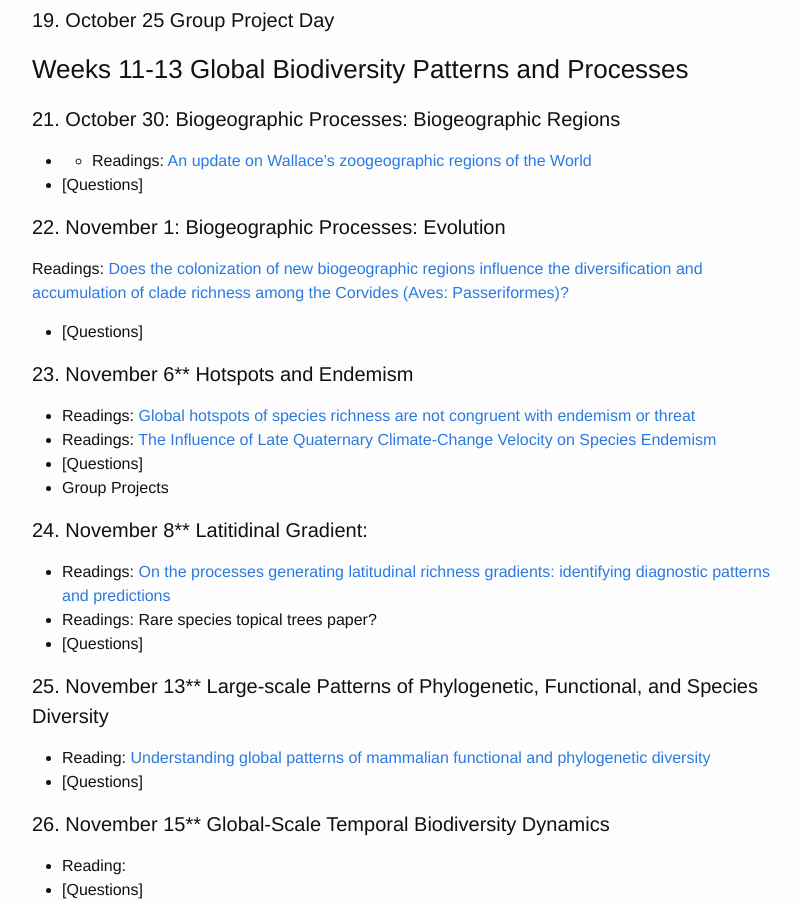
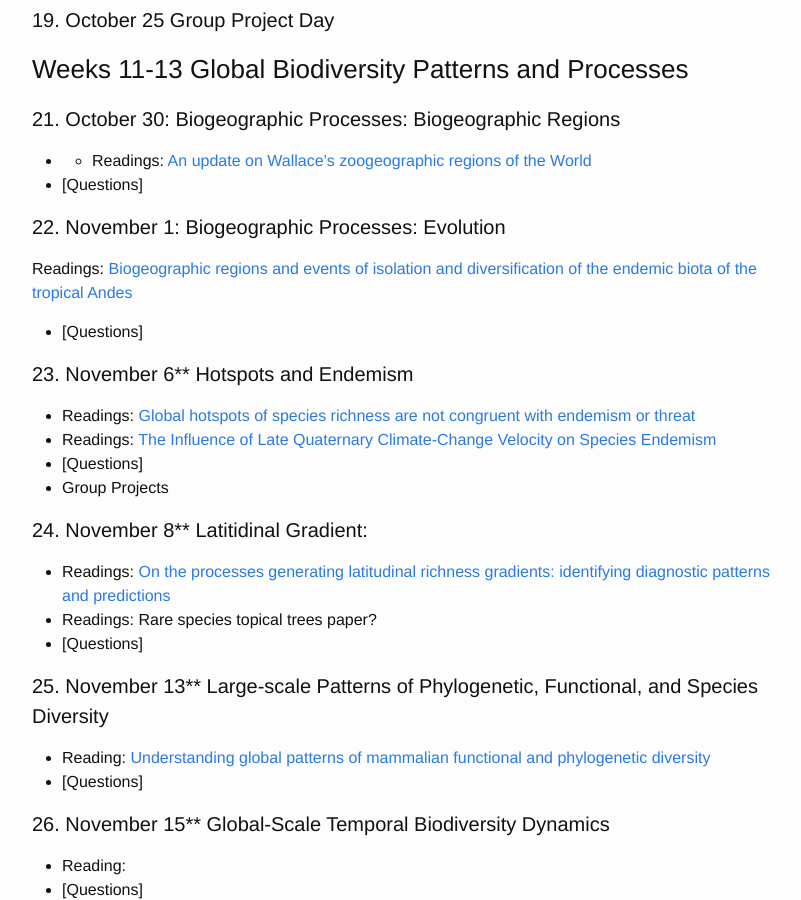
Before and after one commit to skmorgane/biodiversity-course, a Jekyll site: the page built from schedule.md, in a window 1280 px wide and 900 px high, scrolled down 3413 px. Shown: the whole window, without its empty margins (238-1039 px from the left). Built offline with Jekyll 4.4.1, drawn with Linux system fonts in a browser that asks for light colours.

Commit message:
Changed evolution paper again

```diff
--- a/schedule.md
+++ b/schedule.md
@@ -123,7 +123,7 @@ Everyone needs to read: [Assemblage Time Series Reveal Biodiversity Change but N
 
 
 #### 22. November 1: Biogeographic Processes: Evolution
-Readings: [Does the colonization of new biogeographic regions influence the diversification and accumulation of clade richness among the Corvides (Aves: Passeriformes)?](https://doi.org/10.1111/evo.13080)
+Readings: [Biogeographic regions and events of isolation and diversification of the endemic biota of the tropical Andes](https://doi.org/10.1111/evo.13080)
 * [Questions]
 
 #### 23. November 6** Hotspots and Endemism
```
